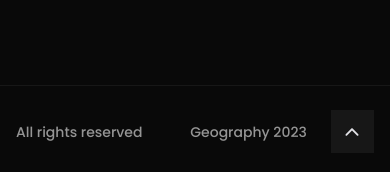
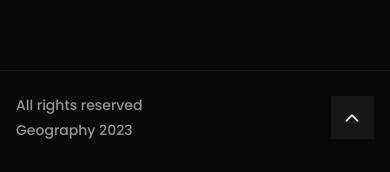
Before and after one commit to rodrigojsdeveloper/geography, a React (Vite) app: page / in a window 390 px wide. Shown: the part 779-951 px from the top of the page. Built offline with nearby package versions, Linux system fonts and the light colour scheme; no server answers.

Commit message:
style: mobile footer style

```diff
--- a/src/components/Footer.tsx
+++ b/src/components/Footer.tsx
@@ -1,16 +1,16 @@
 const Footer = () => {
   return (
     <footer className="w-full h-90 mt-5 border-t border-solid border-grey-2 px-4">
-      <div className="w-full max-w-1300 m-auto flex justify-between items-center pt-6">
+      <div className="w-full max-w-1300 m-auto flex justify-between items-center pt-6 max-768:flex-col  max-768:items-start">
         <p className="font-medium text-sm opacity-60">All rights reserved</p>
 
-        <div className="flex justify-center items-center">
-          <small className="font-medium text-sm opacity-60">
+        <div className="flex justify-center items-center max-768:w-full max-768:justify-between">
+          <small className="font-medium text-sm opacity-60 max-768:mt-5">
             Geography 2023
           </small>
           <button
             onClick={() => window.scroll({ top: 0 })}
-            className="w-43 h-43 bg-grey-2 border-2 border-solid border-grey-2 flex justify-center items-center transition-all ease-in duration-300 rounded-def ml-6 hover:bg-grey-1"
+            className="w-43 h-43 bg-grey-2 border-2 border-solid border-grey-2 flex justify-center items-center transition-all ease-in duration-300 rounded-def ml-6 hover:bg-grey-1 max-768:mt-20"
           >
             <svg
               xmlns="http://www.w3.org/2000/svg"
--- a/tailwind.config.js
+++ b/tailwind.config.js
@@ -77,6 +77,10 @@ export default {
       backgroundPosition: {
         "right-4": "bottom 0.9rem right 0.5rem",
       },
+      margin: {
+        5: "5px",
+        20: "-20px",
+      },
     },
   },
   plugins: [],
```
